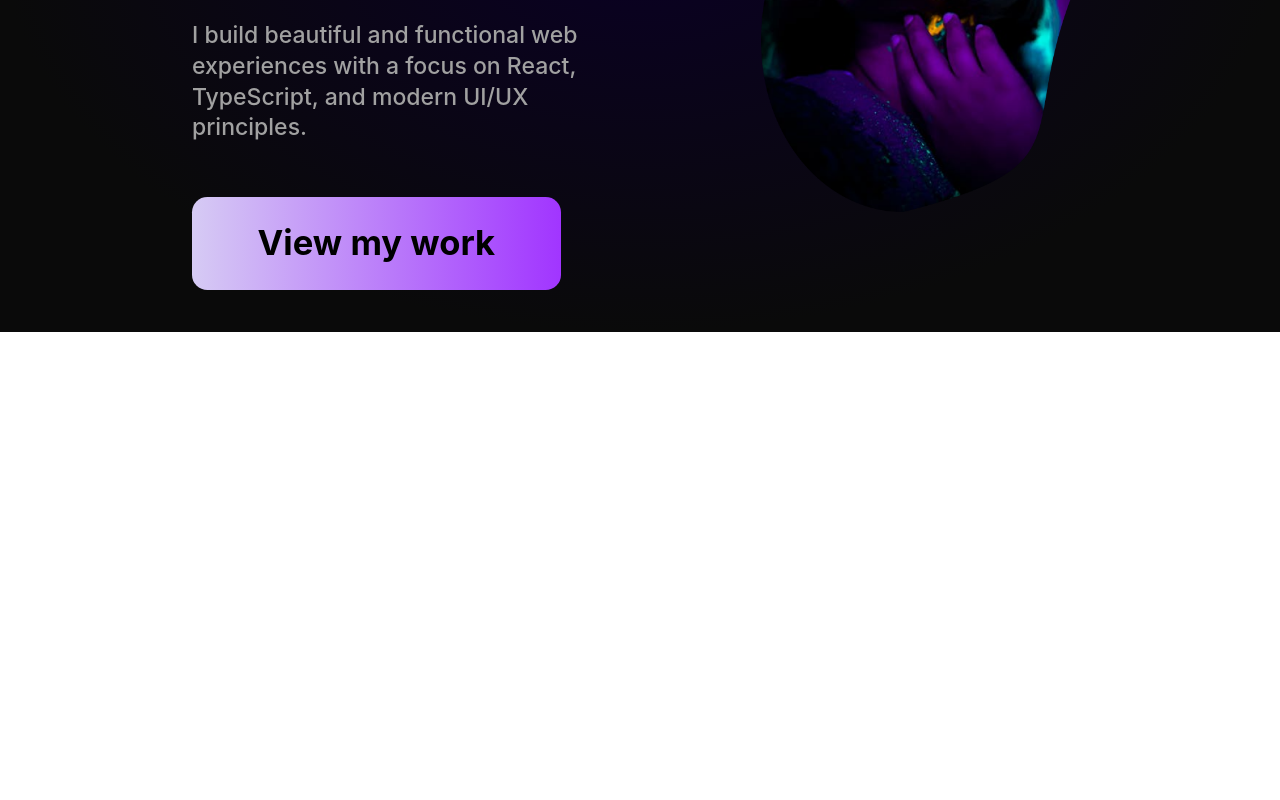
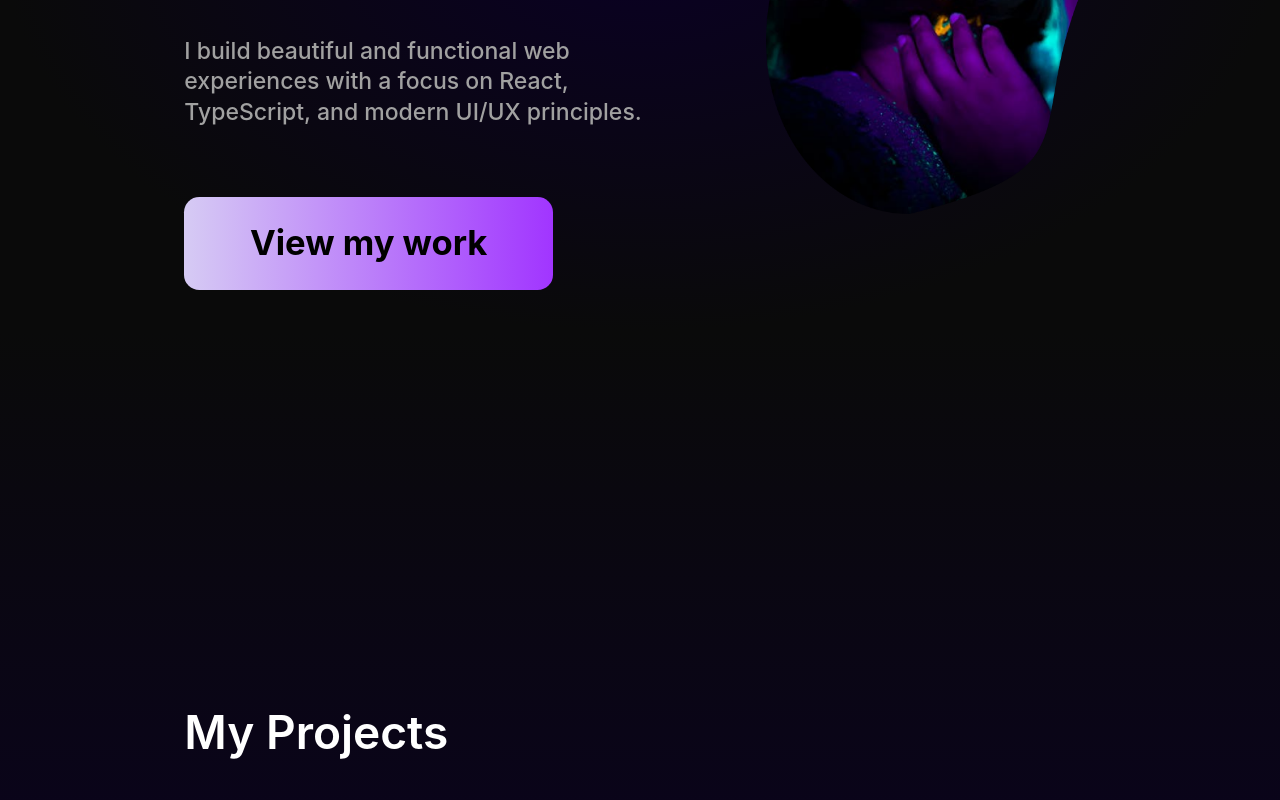
Before and after one commit to Revaz-Gelashvili/CV, a React (Vite) app: page / in a window 1280 px wide. Shown: the part 468-1268 px from the top of the page. Before the commit the page ends 800 px from the top, so only its background shows below. Built offline with nearby package versions, Linux system fonts and the light colour scheme.

Commit message:
add ProjectCard

```diff
--- a/src/App.jsx
+++ b/src/App.jsx
@@ -1,4 +1,4 @@
-import React, { useState, useEffect } from "react";
+import React, { useState } from "react";
 import { Routes, Route } from "react-router-dom";
 import { LanguageProvider } from "./Language/LanguageContext";
 import { ThemeProvider } from "./Theme/ThemeContext";
--- a/src/Components/Hero/Hero.jsx
+++ b/src/Components/Hero/Hero.jsx
@@ -3,7 +3,7 @@ import "./Hero.scss";
 export default function Hero() {
   return (
     <div className="hero min-h-screen flex justify-center pt-10">
-      <div className="content w-lg md:w-7xl mx-10 lg:mx-50 h-auto flex flex-col gap-30 md:flex-row lg:justify-between items-center mt-20">
+      <div className="content w-lg md:w-screen md:px-20 lg:px-48  h-auto flex flex-col gap-30 md:flex-row lg:justify-between items-center mt-20">
         <div className="left-div h-[500px] md:h-[600px] w-full text-center md:text-left text-white flex flex-col justify-between">
           <h1 className="text-6xl md:text-7xl font-semibold">
             Front-End Developer & UI/UX Designer
--- /dev/null
+++ b/src/Components/Projects/ProjectCard.jsx
@@ -0,0 +1,22 @@
+import "Projects.scss";
+
+export default function ProjectCard({ name, description, url, web }) {
+  return (
+    <div>
+      <div
+        style={{
+          backgroundImage: `url(${url})`,
+          backgroundSize: "cover",
+          backgroundPosition: "center",
+          backgroundRepeat: "no-repeat",
+          height: "320px",
+          width: "420px",
+        }}
+      ></div>
+      <a href={web} target="_blank" rel="noopener noreferrer" className="mt-6">
+        <h1>{name}</h1>
+      </a>
+      <p className="text-neutral-400 font-medium mt-6">{description}</p>
+    </div>
+  );
+}
--- a/src/Components/Projects/Projects.jsx
+++ b/src/Components/Projects/Projects.jsx
@@ -1,5 +1,12 @@
 import "./Projects.scss";
+import ProjectCard from "./ProjectCard";
 
 export default function Projects() {
-  return;
+  return (
+    <section className="min-h-screen flex items-center justify-center">
+      <div className="w-screen md:flex-wrap px-20 lg:px-48">
+        <h1 className="text-white text-5xl font-semibold">My Projects</h1>
+      </div>
+    </section>
+  );
 }
--- a/src/Components/Projects/Projects.scss
+++ b/src/Components/Projects/Projects.scss
@@ -0,0 +1,3 @@
+section {
+  background: linear-gradient(180deg, #0a0a0a 0%, #0a0024 100%);
+}
```
